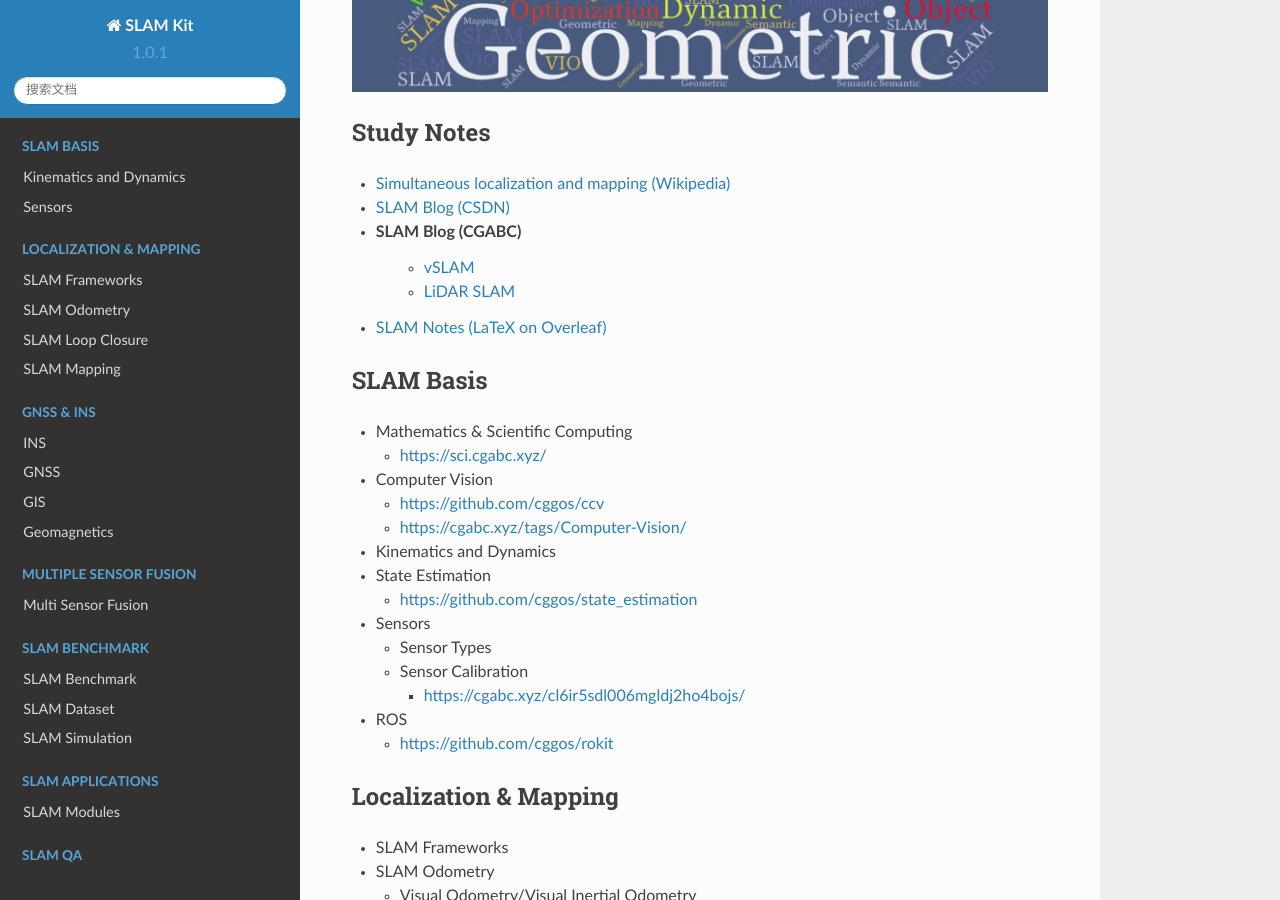
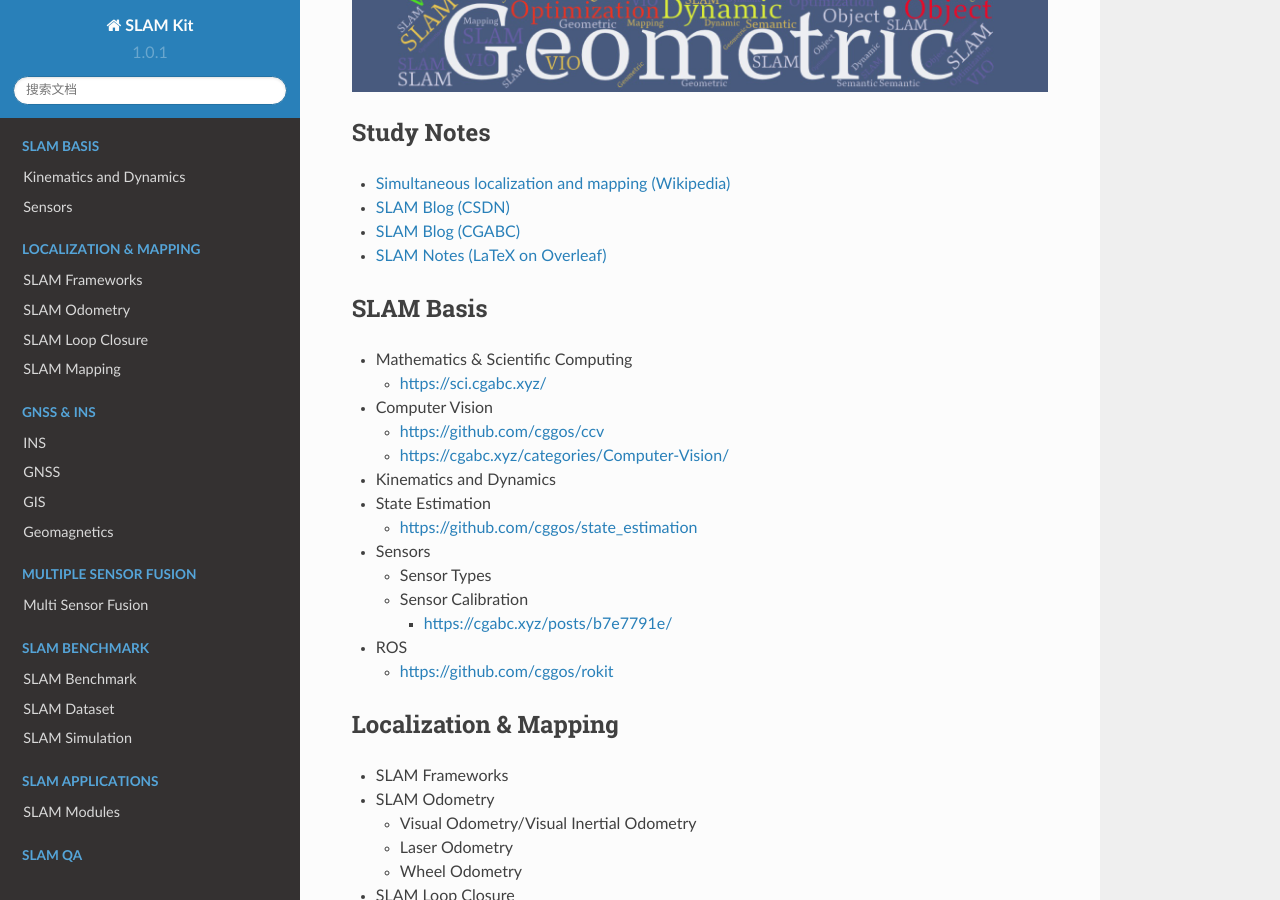
Before and after one commit to cggos/slamkit, a Sphinx documentation site: the page built from docs/index.rst, in a window 1280 px wide and 900 px high, scrolled down 423 px. Built offline with Sphinx 7.4.7 and the Read the Docs theme 2.0.0, drawn with Linux system fonts in a browser that asks for light colours.

Commit message:
update docs/index.rst

```diff
--- a/docs/index.rst
+++ b/docs/index.rst
@@ -18,9 +18,7 @@ Study Notes
 
 * `SLAM Blog (CSDN) <https://blog.csdn.net/u011178262/article/category/7456224/>`_
 
-* SLAM Blog (CGABC)
-   * `vSLAM <https://cgabc.xyz/tags/Visual-SLAM/>`_
-   * `LiDAR SLAM <https://cgabc.xyz/tags/LiDAR-SLAM/>`_
+* `SLAM Blog (CGABC) <https://cgabc.xyz/categories/SLAM/>`_
 
 * `SLAM Notes (LaTeX on Overleaf) <https://www.overleaf.com/read/drmrxvnphrck/>`_
 
@@ -35,7 +33,7 @@ SLAM Basis
 * Computer Vision
 
   * https://github.com/cggos/ccv
-  * https://cgabc.xyz/tags/Computer-Vision/
+  * https://cgabc.xyz/categories/Computer-Vision/
 
 * Kinematics and Dynamics
 
@@ -49,7 +47,7 @@ SLAM Basis
 
   * Sensor Calibration
 
-    * https://cgabc.xyz/cl6ir5sdl006mgldj2ho4bojs/
+    * https://cgabc.xyz/posts/b7e7791e/
 
 * ROS
 
```
